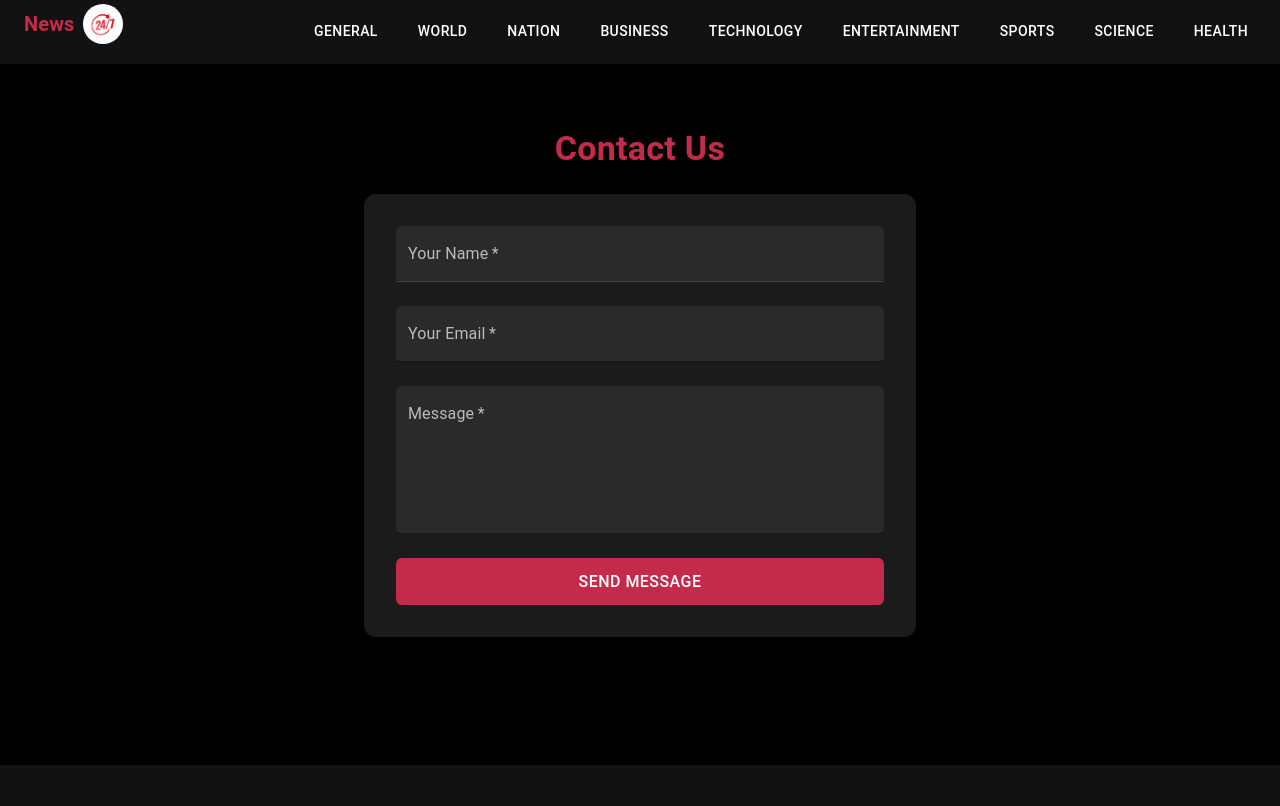
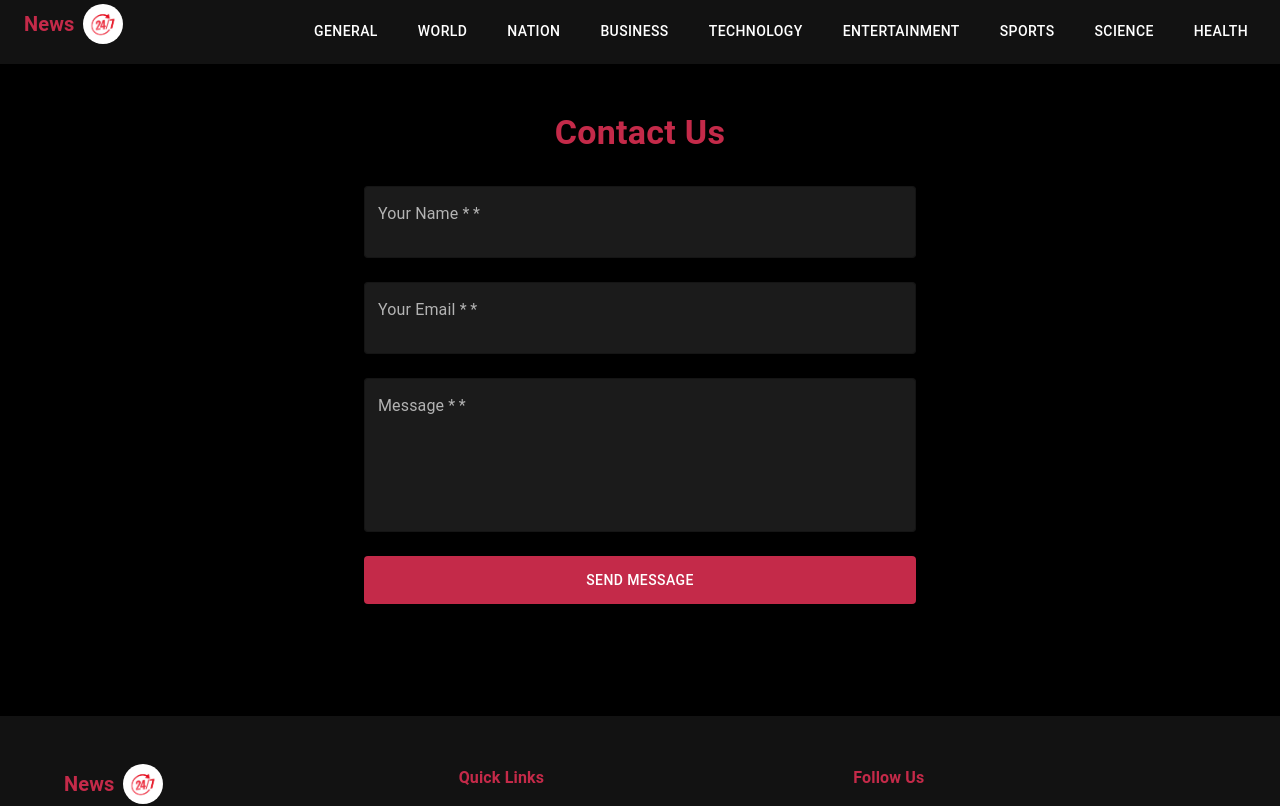
Before and after one commit to Piyush9100/Ai-news, a Next.js app: page /contact in a window 1280 px wide. Shown: the top 806 px of the page. Built offline with nearby package versions, Linux system fonts and the light colour scheme.

Commit message:
added contact api and changes in footer

```diff
--- a/app/contact/page.tsx
+++ b/app/contact/page.tsx
@@ -1,319 +1,164 @@
-// "use client";
-
-// import { useState } from "react";
-// import {
-//   Box,
-//   Container,
-//   TextField,
-//   Typography,
-//   Button,
-//   Alert,
-//   CircularProgress,
-// } from "@mui/material";
-
-// export default function ContactPage() {
-//   const [form, setForm] = useState({ name: "", email: "", message: "" });
-//   const [loading, setLoading] = useState(false);
-//   const [status, setStatus] = useState("");
-
-//   const handleChange = (e: any) => {
-//     setForm({ ...form, [e.target.name]: e.target.value });
-//   };
-
-//   const handleSubmit = async (e: any) => {
-//     e.preventDefault();
-//     setLoading(true);
-//     setStatus("");
-
-//     const res = await fetch("/api/contact", {
-//       method: "POST",
-//       body: JSON.stringify(form),
-//     });
-
-//     const data = await res.json();
-//     setLoading(false);
-
-//     if (res.ok) setStatus("success");
-//     else setStatus("error");
-//   };
-
-//   return (
-//     <Container maxWidth="sm" sx={{ py: 8 }}>
-//       <Typography
-//         variant="h4"
-//         sx={{
-//           color: "#c42a49ff",
-//           fontWeight: "bold",
-//           mb: 3,
-//           textAlign: "center",
-//         }}
-//       >
-//         Contact Us
-//       </Typography>
-
-//       {status === "success" && (
-//         <Alert severity="success" sx={{ mb: 2 }}>
-//           Message sent! We will get back to you soon.
-//         </Alert>
-//       )}
-//       {status === "error" && (
-//         <Alert severity="error" sx={{ mb: 2 }}>
-//           Something went wrong. Try again.
-//         </Alert>
-//       )}
-
-//       <Box
-//         component="form"
-//         onSubmit={handleSubmit}
-//         sx={{
-//           background: "#1f1f1f",
-//           p: 4,
-//           borderRadius: 3,
-//           boxShadow: "0 4px 20px rgba(0,0,0,0.3)",
-//         }}
-//       >
-//         <TextField
-//           name="name"
-//           label="Your Name"
-//           fullWidth
-//           required
-//           variant="filled"
-//           value={form.name}
-//           onChange={handleChange}
-//           sx={{ mb: 3 }}
-//         />
-
-//         <TextField
-//           name="email"
-//           label="Your Email"
-//           type="email"
-//           fullWidth
-//           required
-//           variant="filled"
-//           value={form.email}
-//           onChange={handleChange}
-//           sx={{ mb: 3 }}
-//         />
-
-//         <TextField
-//           name="message"
-//           label="Message"
-//           fullWidth
-//           required
-//           multiline
-//           rows={5}
-//           variant="filled"
-//           value={form.message}
-//           onChange={handleChange}
-//           sx={{ mb: 3 }}
-//         />
-
-//         <Button
-//           type="submit"
-//           fullWidth
-//           sx={{
-//             background: "#c42a49ff",
-//             color: "#fff",
-//             fontSize: "16px",
-//             py: 1.2,
-//             "&:hover": { background: "#a71e3cff" },
-//           }}
-//           disabled={loading}
-//         >
-//           {loading ? (
-//             <CircularProgress size={24} sx={{ color: "#fff" }} />
-//           ) : (
-//             "Send Message"
-//           )}
-//         </Button>
-//       </Box>
-//     </Container>
-//   );
-// }
-
 "use client";
 
 import { useState } from "react";
 import {
+  Container,
+  Typography,
+  TextField,
+  Button,
+  CircularProgress,
+  Snackbar,
+  Alert,
   Box,
-  Container,
-  TextField,
-  Typography,
-  Button,
-  Alert,
-  CircularProgress,
 } from "@mui/material";
 
 export default function ContactPage() {
-  const [form, setForm] = useState({ name: "", email: "", message: "" });
-  const [loading, setLoading] = useState(false);
-  const [status, setStatus] = useState("");
+  const [name, setName] = useState("");
+  const [email, setEmail] = useState("");
+  const [message, setMessage] = useState("");
 
-  const handleChange = (e: any) => {
-    setForm({ ...form, [e.target.name]: e.target.value });
-  };
+  const [isLoading, setIsLoading] = useState(false);
+  const [showSnackbar, setShowSnackbar] = useState(false);
 
   const handleSubmit = async (e: any) => {
     e.preventDefault();
-    setLoading(true);
-    setStatus("");
+    setIsLoading(true);
 
+    try {
       const res = await fetch("/api/contact", {
         method: "POST",
-      body: JSON.stringify(form),
+        headers: { "Content-Type": "application/json" },
+        body: JSON.stringify({ name, email, message }),
       });
 
-    await res.json();
-    setLoading(false);
-
-    setStatus(res.ok ? "success" : "error");
+      if (res.ok) {
+        setShowSnackbar(true);
+        setName("");
+        setEmail("");
+        setMessage("");
+      } else {
+        alert("Something went wrong. Please try again.");
+      }
+    } catch (error) {
+      console.error(error);
+      alert("Failed to send message.");
+    } finally {
+      setIsLoading(false);
+    }
   };
 
   return (
-    <Container maxWidth="sm" sx={{ py: 8 }}>
+    <Container maxWidth="sm" sx={{ py: 6 }}>
       <Typography
         variant="h4"
         sx={{
-          color: "#c42a49ff",
+          color: "#c42a49",
           fontWeight: "bold",
-          mb: 3,
+          mb: 4,
           textAlign: "center",
         }}
       >
         Contact Us
       </Typography>
 
-      {status === "success" && (
-        <Alert severity="success" sx={{ mb: 2 }}>
-          Message sent! We will get back to you soon.
-        </Alert>
-      )}
-      {status === "error" && (
-        <Alert severity="error" sx={{ mb: 2 }}>
-          Something went wrong. Try again.
-        </Alert>
-      )}
-
       <Box
         component="form"
         onSubmit={handleSubmit}
-        sx={{
-          background: "#1b1b1b",
-          p: 4,
-          borderRadius: 3,
-          boxShadow: "0 4px 20px rgba(0,0,0,0.4)",
-        }}
+        sx={{ display: "flex", flexDirection: "column", gap: 3 }}
       >
-        {/* Name */}
         <TextField
-          name="name"
-          label="Your Name"
+          label="Your Name *"
+          variant="outlined"
+          value={name}
+          onChange={(e) => setName(e.target.value)}
+          required
           fullWidth
-          required
-          variant="filled"
-          value={form.name}
-          onChange={handleChange}
-          sx={{
-            mb: 3,
-            "& .MuiFilledInput-root": {
-              background: "#2a2a2a",
-              borderRadius: "6px",
+          slotProps={{
+            input: {
+              sx: {
+                backgroundColor: "#1b1b1b",
                 color: "#fff",
+                borderRadius: 1,
+                px: 1.5,
+                py: 1,
               },
-            "& .MuiInputLabel-root": {
-              color: "#bbb",
             },
-            "& .Mui-focused .MuiInputLabel-root": {
-              color: "#c42a49ff",
+            inputLabel: {
+              sx: {
+                color: "#b3b3b3",
               },
-            "& .MuiFilledInput-underline:before": {
-              borderBottom: "1px solid #444",
-            },
-            "& .MuiFilledInput-underline:after": {
-              borderBottom: "2px solid #c42a49ff",
             },
           }}
         />
 
-        {/* Email */}
         <TextField
-          name="email"
-          label="Your Email"
+          label="Your Email *"
           type="email"
+          variant="outlined"
+          value={email}
+          onChange={(e) => setEmail(e.target.value)}
+          required
           fullWidth
-          required
-          variant="filled"
-          value={form.email}
-          onChange={handleChange}
-          sx={{
-            mb: 3,
-            "& .MuiFilledInput-root": {
-              background: "#2a2a2a",
-              borderRadius: "6px",
+          slotProps={{
+            input: {
+              sx: {
+                backgroundColor: "#1b1b1b",
                 color: "#fff",
+                borderRadius: 1,
+                px: 1.5,
+                py: 1,
               },
-            "& .MuiInputLabel-root": {
-              color: "#bbb",
             },
-            "& .Mui-focused .MuiInputLabel-root": {
-              color: "#c42a49ff",
-            },
-            "& .MuiFilledInput-underline:after": {
-              borderBottomColor: "#c42a49ff",
-            },
+            inputLabel: { sx: { color: "#b3b3b3" } },
           }}
         />
 
-        {/* Message */}
         <TextField
-          name="message"
-          label="Message"
+          label="Message *"
+          variant="outlined"
+          value={message}
+          onChange={(e) => setMessage(e.target.value)}
+          required
           fullWidth
-          required
           multiline
-          rows={5}
-          variant="filled"
-          value={form.message}
-          onChange={handleChange}
-          sx={{
-            mb: 3,
-            "& .MuiFilledInput-root": {
-              background: "#2a2a2a",
-              borderRadius: "6px",
+          rows={6}
+          slotProps={{
+            input: {
+              sx: {
+                backgroundColor: "#1b1b1b",
                 color: "#fff",
+                borderRadius: 1,
+                px: 1.5,
+                py: 1,
               },
-            "& .MuiInputLabel-root": {
-              color: "#bbb",
             },
-            "& .Mui-focused .MuiInputLabel-root": {
-              color: "#c42a49ff",
-            },
-            "& .MuiFilledInput-underline:after": {
-              borderBottomColor: "#c42a49ff",
-            },
+            inputLabel: { sx: { color: "#b3b3b3" } },
           }}
         />
 
         <Button
           type="submit"
-          fullWidth
-          sx={{
-            background: "#c42a49ff",
-            color: "#fff",
-            fontSize: "16px",
-            py: 1.2,
-            borderRadius: "6px",
-            "&:hover": { background: "#a71e3cff" },
-          }}
-          disabled={loading}
+          disabled={isLoading}
+          sx={{ py: 1.5, backgroundColor: "#c42a49", color: "white" }}
         >
-          {loading ? (
-            <CircularProgress size={22} sx={{ color: "#fff" }} />
+          {isLoading ? (
+            <CircularProgress size={24} sx={{ color: "#fff" }} />
           ) : (
-            "Send Message"
+            "SEND MESSAGE"
           )}
         </Button>
       </Box>
+
+      <Snackbar
+        open={showSnackbar}
+        autoHideDuration={3000}
+        onClose={() => setShowSnackbar(false)}
+        anchorOrigin={{ vertical: "top", horizontal: "right" }}
+      >
+        <Alert severity="success" sx={{ width: "100%" }}>
+          Message sent! We will get back to you soon.
+        </Alert>
+      </Snackbar>
     </Container>
   );
 }
--- a/app/page.tsx
+++ b/app/page.tsx
@@ -1,5 +1,5 @@
 import NewsCardGenerator from "./Components/NewsCardGenerator";
 
 export default function Home() {
-  return <NewsCardGenerator category="general" />;
+  return <NewsCardGenerator category="general" autoPost={true} />;
 }
--- a/package.json
+++ b/package.json
@@ -17,10 +17,12 @@
     "@supabase/supabase-js": "^2.86.0",
     "mongodb": "^7.0.0",
     "next": "15.5.4",
+    "nodemailer": "^7.0.11",
     "openai": "^6.1.0",
     "puppeteer": "^24.24.0",
     "react": "19.1.0",
     "react-dom": "19.1.0",
+    "resend": "^6.5.2",
     "together-ai": "^0.28.0",
     "ts-node": "^10.9.2"
   },
@@ -28,6 +30,7 @@
     "@eslint/eslintrc": "^3",
     "@tailwindcss/postcss": "^4",
     "@types/node": "^20.19.21",
+    "@types/nodemailer": "^7.0.4",
     "@types/react": "^19",
     "@types/react-dom": "^19",
     "eslint": "^9",
```
Also changed, not shown: app/Components/Footer.tsx (+20 -5 lines), app/api/contact/route.ts (added, +37 -0 lines), 1 other file (tests, documents, lock files or other folders). Lines whose indentation alone changed are shown as unchanged.
